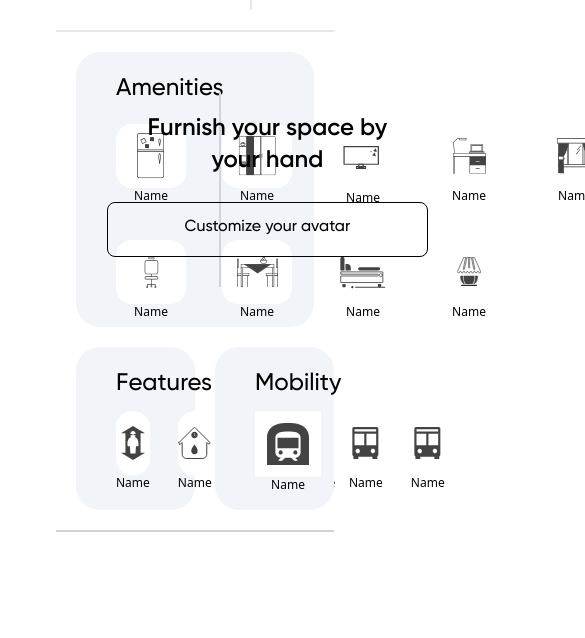
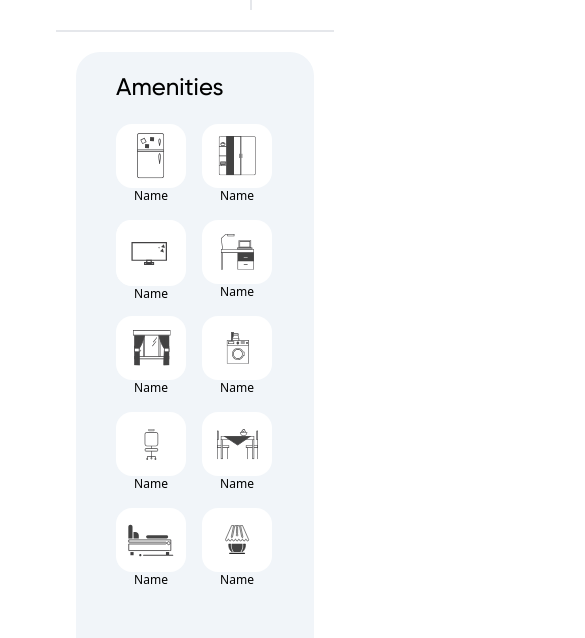
Before and after one commit to harshwarghade22/Mini-Project, a React (Vite) app: page /details in a window 390 px wide. Shown: the part 569-1207 px from the top of the page, 585 px wide, since content can reach past the window. Before the commit the page ends 1141 px from the top, so only its background shows below. Built offline with nearby package versions, Linux system fonts and the light colour scheme.

Commit message:
responsive details

```diff
--- a/src/components/Details.jsx
+++ b/src/components/Details.jsx
@@ -1,247 +1,266 @@
-import React, { useState } from 'react'
+import React, { useState } from "react";
 import { MdGroups } from "react-icons/md";
 import { FaArrowRight } from "react-icons/fa";
 import { IoIosArrowDropleftCircle } from "react-icons/io";
 import { IoIosArrowDroprightCircle } from "react-icons/io";
-import Fridge from './Icons/Fridge';
-import Wardrobe from './Icons/Wardrobe';
-import Tv from './Icons/Tv';
-import Desk from './Icons/Desk';
-import Curtains from './Icons/Curtains';
-import WM from './Icons/WM';
-import OfficeChair from './Icons/OfficeChair';
-import Dinning from './Icons/Dinning';
-import Bed from './Icons/Bed';
-import Tablelamp from './Icons/Tablelamp';
-import Lift from './Icons/Lift';
-import Water from './Icons/Water';
-import Security from './Icons/Security';
-import DeskTable from './Icons/DeskTable';
-import Metro from './Icons/Metro';
+import Fridge from "./Icons/Fridge";
+import Wardrobe from "./Icons/Wardrobe";
+import Tv from "./Icons/Tv";
+import Desk from "./Icons/Desk";
+import Curtains from "./Icons/Curtains";
+import WM from "./Icons/WM";
+import OfficeChair from "./Icons/OfficeChair";
+import Dinning from "./Icons/Dinning";
+import Bed from "./Icons/Bed";
+import Tablelamp from "./Icons/Tablelamp";
+import Lift from "./Icons/Lift";
+import Water from "./Icons/Water";
+import Security from "./Icons/Security";
+import DeskTable from "./Icons/DeskTable";
+import Metro from "./Icons/Metro";
 
-import Bus from './Icons/Bus';
-
-
-
-
-
-
-
-
-
-
-
+import Bus from "./Icons/Bus";
 
 function Details() {
+  const slides = [
+    {
+      url: "https://d2blna3sxzw742.cloudfront.net/Property-Photos/46-Thumbnail_1.jpg",
+    },
+    {
+      url: "https://img.staticmb.com/mbphoto/pg/grd2/cropped_images/2022/Jul/22/Photo_h400_w540/GR2-305273-1442031_400_540.jpeg",
+    },
+    {
+      url: "https://d2blna3sxzw742.cloudfront.net/Property-Photos/46-Thumbnail_1.jpg",
+    },
+    {
+      url: "https://img.staticmb.com/mbphoto/pg/grd2/cropped_images/2022/Jul/22/Photo_h400_w540/GR2-305273-1442031_400_540.jpeg",
+    },
+  ];
 
-  const slides=[
-    {url:'https://d2blna3sxzw742.cloudfront.net/Property-Photos/46-Thumbnail_1.jpg'},
-    {url:'https://img.staticmb.com/mbphoto/pg/grd2/cropped_images/2022/Jul/22/Photo_h400_w540/GR2-305273-1442031_400_540.jpeg'},
-    {url:'https://d2blna3sxzw742.cloudfront.net/Property-Photos/46-Thumbnail_1.jpg'},
-    {url:'https://img.staticmb.com/mbphoto/pg/grd2/cropped_images/2022/Jul/22/Photo_h400_w540/GR2-305273-1442031_400_540.jpeg'},
-  ]
+  const [currentIndx, setCurrentIndx] = useState(0);
 
-  const [currentIndx,setCurrentIndx]=useState(0)
-
-  const nextSlide=()=>{
-    const isLastSlide=currentIndx === slides.length-1
-    if(isLastSlide){
-      setCurrentIndx(0)
-    }else{
-      setCurrentIndx(currentIndx+1)
+  const nextSlide = () => {
+    const isLastSlide = currentIndx === slides.length - 1;
+    if (isLastSlide) {
+      setCurrentIndx(0);
+    } else {
+      setCurrentIndx(currentIndx + 1);
     }
-
-  }
-  const prevSlide=()=>{
-    const isFirstSlide=currentIndx===0
-    const indx=isFirstSlide ? slides.length-1 : currentIndx-1
-    setCurrentIndx(indx)
-  }
+  };
+  const prevSlide = () => {
+    const isFirstSlide = currentIndx === 0;
+    const indx = isFirstSlide ? slides.length - 1 : currentIndx - 1;
+    setCurrentIndx(indx);
+  };
 
   return (
-    <div className='md:px-14 px-14'>
-      <h1 className='mt-2 mb-3 font-gilroy_medium'>Home/Flats/Description</h1>
+    <div className="md:px-14 px-14">
+      <h1 className="mt-2 mb-3 font-gilroy_medium">Home/Flats/Description</h1>
 
-      <div className='h-[30vh] md:h-[70vh] mx-auto border rounded-lg md:flex gap-4 p-4'>
-        <div style={{backgroundImage:`url(${slides[currentIndx].url})`}} className='md:w-3/5 h-full  border border-gray-400 rounded-lg  bg-center bg-cover flex justify-end items-end'>
-           <div className='text-6xl flex text-white'><IoIosArrowDropleftCircle onClick={prevSlide} className='hover:scale-125'/> <IoIosArrowDroprightCircle onClick={nextSlide} className='hover:scale-125'/></div>
-        </div>
-
-        <div className='w-2/5 border border-gray-400 rounded-lg bg-[url("https://media.wired.com/photos/59269cd37034dc5f91bec0f1/master/pass/GoogleMapTA.jpg")] bg-center bg-cover grayscale'>
-        </div>
-      </div>
-      <div className='md:h-[100px] h-[200px] max-w-full mx-auto mt-6 border-b-2 border-t-2 flex p-5'>
-        <div className='md:w-full w-[50vw] border-r-2 md:flex md:justify-between'>
-            <div className='lg:w-[196px] h-[60px] bg-slate-200 rounded-full py-2 px-6 mb-4'>
-                <p className='text-xs font-gilroy_light'>Starts from</p>
-                <p className='text-xl font-gilroy_bold'>Rs.10,000/mo</p>
-            </div>
-            <div className='h-[60px] bg-slate-200 rounded-full mr-4 flex md:justify-between justify-center items-center px-4 gap-2 ml-3'>
-              <div className='text-3xl'><MdGroups/></div>
-              <div className='text-gray-800'>Roomates</div>
-              <div className='gap-1 hidden md:flex'>
-                <div className='md:w-[50px] md:h-[50px] border border-black rounded-full bg-[url("https://images.unsplash.com/photo-1554126807-6b10f6f6692a?q=80&w=2070&auto=format&fit=crop&ixlib=rb-4.0.3&ixid=M3wxMjA3fDB8MHxwaG90by1wYWdlfHx8fGVufDB8fHx8fA%3D%3D.jpg")] bg-center bg-cover'>
-                </div>
-                <div className='w-[50px] h-[50px] border border-black rounded-full bg-[url("https://images.unsplash.com/photo-1602233158242-3ba0ac4d2167?q=80&w=1936&auto=format&fit=crop&ixlib=rb-4.0.3&ixid=M3wxMjA3fDB8MHxwaG90by1wYWdlfHx8fGVufDB8fHx8fA%3D%3D.jpg")] bg-center bg-cover'>
-                </div>
-                <div className='w-[50px] h-[50px] border border-black rounded-full bg-gray-800'>
-                  <p className='flex justify-center py-3 text-xl font-gilroy_light text-white'>VAC</p>
-                </div>
-              </div>
-
-            </div>
-        </div>
-        <div className='w-3/5 lg:border-r-2 md:flex justify-center gap-5 lg:px-10 font-gilroy_medium md:p-0 p-5'>
-            <a href="" className='md:w-1/2 w-full md:h-full border h-1/2 rounded-md border-black flex justify-center items-center hover:bg-black hover:text-white mx-auto mb-2'>Scedule a visit</a>
-
-            <a href="/reserve1" className='md:w-1/2 w-full md:h-full h-1/2 bg-orange-500 border rounded-md flex justify-center items-center gap-1 text-white hover:bg-black mx-auto'>Reserve <span className='text-white text-xl'><FaArrowRight/></span></a>
-
-        </div>
-      </div>
-      <div className='h-[500px] border-b-2 border-gray-300 mb-10 flex flex-col gap-5 p-5'>
-      <div className='w-full h-3/5 bg-slate-100 rounded-3xl flex'>
-        <div className='w-3/5 h-full flex flex-col'>
-          <div className='py-5 px-10 font-gilroy_medium text-2xl'>Amenities</div>
-          <div className='w-[643px] h-[193px] ml-10 mb-7 flex flex-wrap gap-9'>
-            <div className='w-[70px] h-[80px] flex flex-col justify-between items-center'>
-              <div className='h-5/6 bg-white w-full flex justify-center items-center rounded-2xl'>
-
-                <Fridge/>
-              </div>
-              <div className='text-xs'>Name</div>
-            </div>
-            <div className='w-[70px] h-[80px] flex flex-col justify-between items-center'>
-              <div className='h-5/6 bg-white w-full flex justify-center items-center rounded-2xl'>
-                <Wardrobe/>
-              </div>
-              <div className='text-xs'>Name</div>
-            </div>
-            <div className='w-[70px] h-[80px] flex flex-col justify-between items-center'>
-              <div className='h-5/6 bg-white w-full rounded-2xl'>
-                <Tv/>
-              </div>
-              <div className='text-xs'>Name</div>
-            </div>
-            <div className='w-[70px] h-[80px] flex flex-col justify-between items-center'>
-              <div className='h-5/6 bg-white w-full flex justify-center items-center rounded-2xl'>
-                <Desk/>
-              </div>
-              <div className='text-xs'>Name</div>
-            </div>
-            <div className='w-[70px] h-[80px] flex flex-col justify-between items-center'>
-              <div className='h-5/6 bg-white w-full flex justify-center items-center rounded-2xl'>
-                <Curtains/>
-              </div>
-              <div className='text-xs'>Name</div>
-            </div>
-            <div className='w-[70px] h-[80px] flex flex-col justify-between items-center'>
-              <div className='h-5/6 bg-white w-full flex justify-center items-center rounded-2xl'>
-                <WM/>
-              </div>
-              <div className='text-xs'>Name</div>
-            </div>
-            <div className='w-[70px] h-[80px] flex flex-col justify-between items-center'>
-              <div className='h-5/6 bg-white w-full flex justify-center items-center rounded-2xl'>
-                <OfficeChair/>
-              </div>
-              <div className='text-xs'>Name</div>
-            </div>
-            <div className='w-[70px] h-[80px] flex flex-col justify-between items-center'>
-              <div className='h-5/6 bg-white w-full flex justify-center items-center rounded-2xl'>
-                <Dinning/>
-              </div>
-              <div className='text-xs'>Name</div>
-            </div>
-            <div className='w-[70px] h-[80px] flex flex-col justify-between items-center'>
-              <div className='h-5/6 bg-white w-full flex justify-center items-center rounded-2xl'>
-                <Bed/>
-              </div>
-              <div className='text-xs'>Name</div>
-            </div>
-            <div className='w-[70px] h-[80px] flex flex-col justify-between items-center'>
-              <div className='h-5/6 bg-white w-full  flex justify-center items-center rounded-2xl'>
-                <Tablelamp/>
-              </div>
-              <div className='text-xs'>Name</div>
-            </div>
-
+      <div className="h-[30vh] md:h-[70vh] mx-auto border rounded-lg md:flex gap-4 p-4">
+        <div
+          style={{ backgroundImage: `url(${slides[currentIndx].url})` }}
+          className="md:w-3/5 h-full  border border-gray-400 rounded-lg  bg-center bg-cover flex justify-end items-end"
+        >
+          <div className="text-6xl flex text-white">
+            <IoIosArrowDropleftCircle
+              onClick={prevSlide}
+              className="hover:scale-125"
+            />{" "}
+            <IoIosArrowDroprightCircle
+              onClick={nextSlide}
+              className="hover:scale-125"
+            />
           </div>
         </div>
 
-        <div className='w-2/5 mt-10 mb-10 border-l-2 border-gray-300 flex flex-col items-center  gap-10'>
-          <div className='font-gilroy_semi_bold text-2xl w-[276px] h-[50px] text-center mt-5'>Furnish your space by your hand</div>
-          <a href=""><div className='w-[321px] h-[55px] border-black border rounded-lg font-gilroy_medium text-center py-3 hover:bg-black hover:text-white'>Customize your avatar</div></a>
+        <div className='w-2/5 border border-gray-400 rounded-lg bg-[url("https://media.wired.com/photos/59269cd37034dc5f91bec0f1/master/pass/GoogleMapTA.jpg")] bg-center bg-cover grayscale'></div>
+      </div>
+      <div className="md:h-[100px] h-[200px] max-w-full mx-auto mt-6 border-b-2 border-t-2 flex p-5">
+        <div className="md:w-full w-[50vw] border-r-2 md:flex md:justify-between">
+          <div className="lg:w-[196px] h-[60px] bg-slate-200 rounded-full py-2 px-6 mb-4">
+            <p className="text-xs font-gilroy_light">Starts from</p>
+            <p className="text-xl font-gilroy_bold">Rs.10,000/mo</p>
+          </div>
+          <div className="h-[60px] bg-slate-200 rounded-full mr-4 flex md:justify-between justify-center items-center px-4 gap-2 ml-3">
+            <div className="text-3xl">
+              <MdGroups />
+            </div>
+            <div className="text-gray-800">Roomates</div>
+            <div className="gap-1 hidden md:flex">
+              <div className='md:w-[50px] md:h-[50px] border border-black rounded-full bg-[url("https://images.unsplash.com/photo-1554126807-6b10f6f6692a?q=80&w=2070&auto=format&fit=crop&ixlib=rb-4.0.3&ixid=M3wxMjA3fDB8MHxwaG90by1wYWdlfHx8fGVufDB8fHx8fA%3D%3D.jpg")] bg-center bg-cover'></div>
+              <div className='w-[50px] h-[50px] border border-black rounded-full bg-[url("https://images.unsplash.com/photo-1602233158242-3ba0ac4d2167?q=80&w=1936&auto=format&fit=crop&ixlib=rb-4.0.3&ixid=M3wxMjA3fDB8MHxwaG90by1wYWdlfHx8fGVufDB8fHx8fA%3D%3D.jpg")] bg-center bg-cover'></div>
+              <div className="w-[50px] h-[50px] border border-black rounded-full bg-gray-800">
+                <p className="flex justify-center py-3 text-xl font-gilroy_light text-white">
+                  VAC
+                </p>
+              </div>
+            </div>
+          </div>
+        </div>
+        <div className="w-3/5 lg:border-r-2 md:flex justify-center gap-5 lg:px-10 font-gilroy_medium md:p-0 p-5">
+          <a
+            href=""
+            className="md:w-1/2 w-full md:h-full border h-1/2 rounded-md border-black flex justify-center items-center hover:bg-black hover:text-white mx-auto mb-2"
+          >
+            Scedule a visit
+          </a>
+
+          <a
+            href="/reserve1"
+            className="md:w-1/2 w-full md:h-full h-1/2 bg-orange-500 border rounded-md flex justify-center items-center gap-1 text-white hover:bg-black mx-auto"
+          >
+            Reserve{" "}
+            <span className="text-white text-xl">
+              <FaArrowRight />
+            </span>
+          </a>
         </div>
       </div>
-
-        <div className=' w-full h-2/5 rounded-3xl flex justify-between gap-5'>
-          <div className='w-1/2 h-full bg-slate-100 rounded-3xl'>
-          <div className='pt-5 pb-3 px-10 font-gilroy_medium text-2xl'>Features</div>
-          <div className='flex justify-start gap-7 px-10'>
-            <div className='w-[70px] h-[80px] flex flex-col justify-between items-center'>
-              <div className='h-5/6 bg-white w-full flex justify-center items-center rounded-2xl'>
-                <Lift/>
+      <div className="h-[500px] mb-10 flex flex-col gap-5 p-5">
+        <div className="grid grid-cols-1 md:grid-cols-2  md:h-[calc(100vh - 100px)] bg-slate-100 rounded-3xl">
+          <div className="flex flex-col">
+            <div className="py-5 px-10 font-gilroy_medium text-2xl">
+              Amenities
+            </div>
+            <div className="ml-10 mb-7 flex flex-wrap gap-4">
+              <div className="w-[70px] h-[80px] flex flex-col justify-between items-center">
+                <div className="h-5/6 bg-white w-full flex justify-center items-center rounded-2xl">
+                  <Fridge />
+                </div>
+                <div className="text-xs">Name</div>
               </div>
-              <div className='text-xs'>Name</div>
-            </div>
-            <div className='w-[70px] h-[80px] flex flex-col justify-between items-center'>
-              <div className='h-5/6 bg-white w-full flex justify-center items-center rounded-2xl'>
-                <Water/>
+              <div className="w-[70px] h-[80px] flex flex-col justify-between items-center">
+                <div className="h-5/6 bg-white w-full flex justify-center items-center rounded-2xl">
+                  <Wardrobe />
+                </div>
+                <div className="text-xs">Name</div>
               </div>
-              <div className='text-xs'>Name</div>
-            </div>
-            <div className='w-[70px] h-[80px] flex flex-col justify-between items-center'>
-              <div className='h-5/6 bg-white w-full flex justify-center items-center rounded-2xl'>
-                <Security/>
+              <div className="w-[70px] h-[80px] flex flex-col justify-between items-center">
+                <div className="h-5/6 bg-white w-full rounded-2xl">
+                  <Tv />
+                </div>
+                <div className="text-xs">Name</div>
               </div>
-              <div className='text-xs'>Name</div>
-            </div>
-            <div className='w-[70px] h-[80px] flex flex-col justify-between items-center'>
-              <div className='h-5/6 bg-white w-full flex justify-center items-center rounded-2xl'>
-                <DeskTable/>
+              <div className="w-[70px] h-[80px] flex flex-col justify-between items-center">
+                <div className="h-5/6 bg-white w-full flex justify-center items-center rounded-2xl">
+                  <Desk />
+                </div>
+                <div className="text-xs">Name</div>
               </div>
-              <div className='text-xs'>Name</div>
+              <div className="w-[70px] h-[80px] flex flex-col justify-between items-center">
+                <div className="h-5/6 bg-white w-full flex justify-center items-center rounded-2xl">
+                  <Curtains />
+                </div>
+                <div className="text-xs">Name</div>
+              </div>
+              <div className="w-[70px] h-[80px] flex flex-col justify-between items-center">
+                <div className="h-5/6 bg-white w-full flex justify-center items-center rounded-2xl">
+                  <WM />
+                </div>
+                <div className="text-xs">Name</div>
+              </div>
+              <div className="w-[70px] h-[80px] flex flex-col justify-between items-center">
+                <div className="h-5/6 bg-white w-full flex justify-center items-center rounded-2xl">
+                  <OfficeChair />
+                </div>
+                <div className="text-xs">Name</div>
+              </div>
+              <div className="w-[70px] h-[80px] flex flex-col justify-between items-center">
+                <div className="h-5/6 bg-white w-full flex justify-center items-center rounded-2xl">
+                  <Dinning />
+                </div>
+                <div className="text-xs">Name</div>
+              </div>
+              <div className="w-[70px] h-[80px] flex flex-col justify-between items-center">
+                <div className="h-5/6 bg-white w-full flex justify-center items-center rounded-2xl">
+                  <Bed />
+                </div>
+                <div className="text-xs">Name</div>
+              </div>
+              <div className="w-[70px] h-[80px] flex flex-col justify-between items-center">
+                <div className="h-5/6 bg-white w-full  flex justify-center items-center rounded-2xl">
+                  <Tablelamp />
+                </div>
+                <div className="text-xs">Name</div>
+              </div>
             </div>
           </div>
+
+          <div className=" mt-10 mb-10 md:border-l-2  border-gray-300 flex flex-col items-center justify-center gap-4">
+            <div className="font-gilroy_semi_bold text-2xl  text-center mt-5">
+              Furnish your space by your hand
+            </div>
+            <a href="">
+              <div className="w-[20vw] h-[55px] border-black border rounded-lg font-gilroy_medium text-center py-3 hover:bg-black hover:text-white lg:text-xl text-sm mt-3">
+                Customize your avatar
+              </div>
+            </a>
           </div>
-          <div className='w-1/2 h-full bg-slate-100 rounded-3xl'>
-          <div className='pt-5 pb-3 px-10 font-gilroy_medium text-2xl'>Mobility</div>
-          <div className='flex justify-start gap-7 px-10'>
-            <div className='w-[70px] h-[80px] flex flex-col justify-between items-center'>
-              <div className='h-5/6 bg-white w-full'>
-                <Metro/>
+        </div>
+
+        <div className="flex flex-col md:flex-row gap-5 w-full h-2/5 rounded-3xl">
+          <div className="w-full md:w-1/2 h-full bg-slate-100 rounded-3xl">
+            <div className="pt-5 pb-3 px-10 font-gilroy_medium text-2xl">
+              Features
+            </div>
+            <div className="flex md:flex-row justify-start gap-7 px-10 py-5">
+              <div className="w-[70px] h-[80px] flex flex-col justify-between items-center">
+                <div className="h-5/6 bg-white w-full flex justify-center items-center rounded-2xl">
+                  <Lift />
+                </div>
+                <div className="text-xs">Name</div>
               </div>
-              <div className='text-xs'>Name</div>
+              <div className="w-[70px] h-[80px] flex flex-col justify-between items-center">
+                <div className="h-5/6 bg-white w-full flex justify-center items-center rounded-2xl">
+                  <Water />
+                </div>
+                <div className="text-xs">Name</div>
+              </div>
+              <div className="w-[70px] h-[80px] flex flex-col justify-between items-center">
+                <div className="h-5/6 bg-white w-full flex justify-center items-center rounded-2xl">
+                  <Security />
+                </div>
+                <div className="text-xs">Name</div>
+              </div>
+              <div className="w-[70px] h-[80px] flex flex-col justify-between items-center">
+                <div className="h-5/6 bg-white w-full flex justify-center items-center rounded-2xl">
+                  <DeskTable />
+                </div>
+                <div className="text-xs">Name</div>
+              </div>
             </div>
-            <div className='w-[70px] h-[80px] flex flex-col justify-between items-center'>
-              <div className='h-5/6 bg-white w-full flex justify-center items-center rounded-2xl'>
-              <Bus/>
-              </div>
-              <div className='text-xs'>Name</div>
-            </div>
-            <div className='w-[70px] h-[80px] flex flex-col justify-between items-center'>
-              <div className='h-5/6 bg-white w-full flex justify-center items-center rounded-2xl'>
-                <Bus/>
-              </div>
-              <div className='text-xs'>Name</div>
-            </div>
-
           </div>
 
+          <div className="w-full md:w-1/2 h-full bg-slate-100 rounded-3xl mt-5 md:mt-0">
+            <div className="pt-5 pb-3 px-10 font-gilroy_medium text-2xl">
+              Mobility
+            </div>
+            <div className="flex md:flex-row justify-start gap-7 px-10">
+              <div className="w-[70px] h-[80px] flex flex-col justify-between items-center">
+                <div className="h-5/6 bg-white w-full">
+                  <Metro />
+                </div>
+                <div className="text-xs">Name</div>
+              </div>
+              <div className="w-[70px] h-[80px] flex flex-col justify-between items-center">
+                <div className="h-5/6 bg-white w-full flex justify-center items-center rounded-2xl">
+                  <Bus />
+                </div>
+                <div className="text-xs">Name</div>
+              </div>
+              <div className="w-[70px] h-[80px] flex flex-col justify-between items-center">
+                <div className="h-5/6 bg-white w-full flex justify-center items-center rounded-2xl">
+                  <Bus />
+                </div>
+                <div className="text-xs">Name</div>
+              </div>
+            </div>
           </div>
         </div>
       </div>
-
-
-
-
-
-
-
-
-
     </div>
-  )
+  );
 }
 
-export default Details
+export default Details;
```
